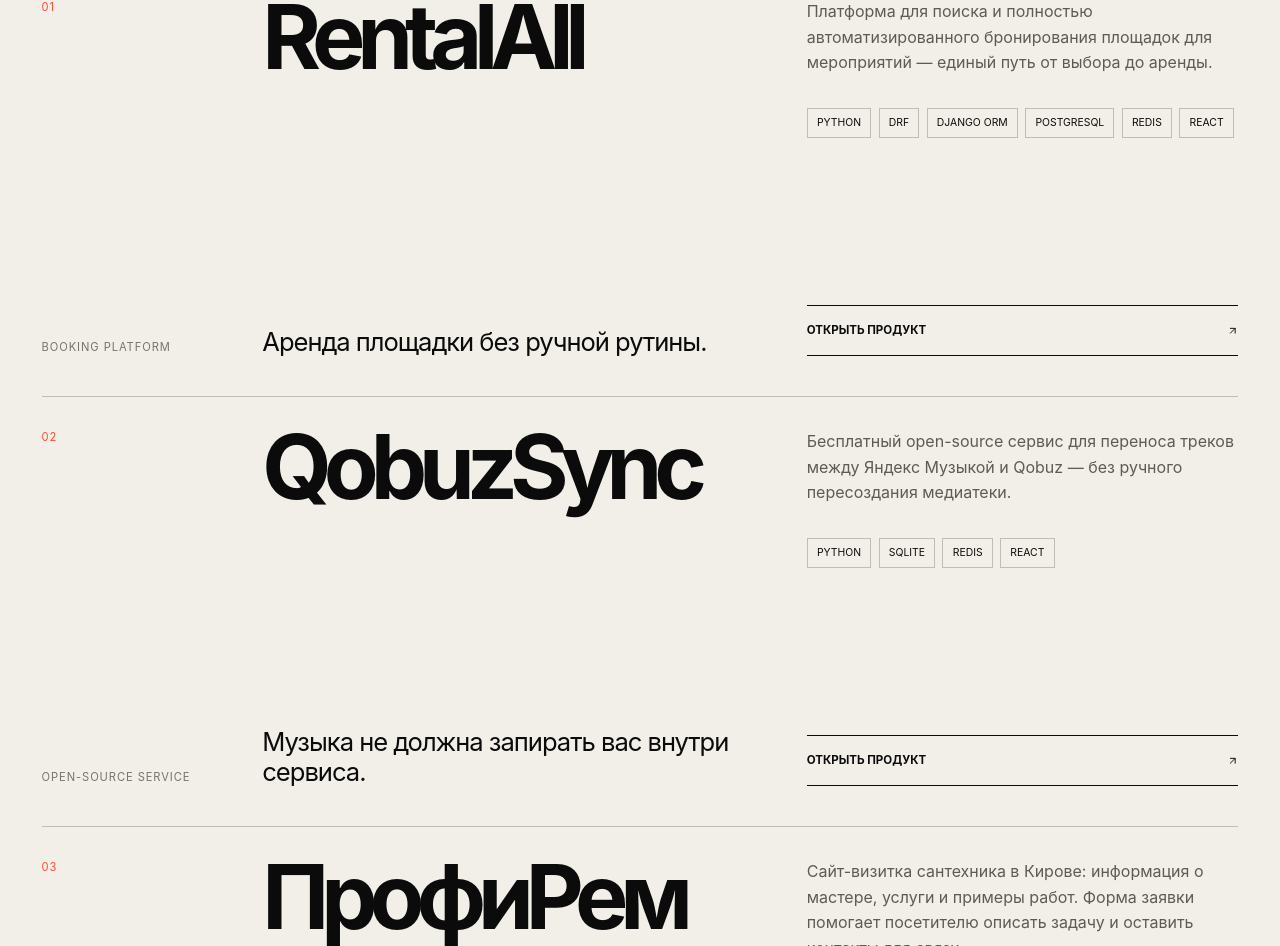
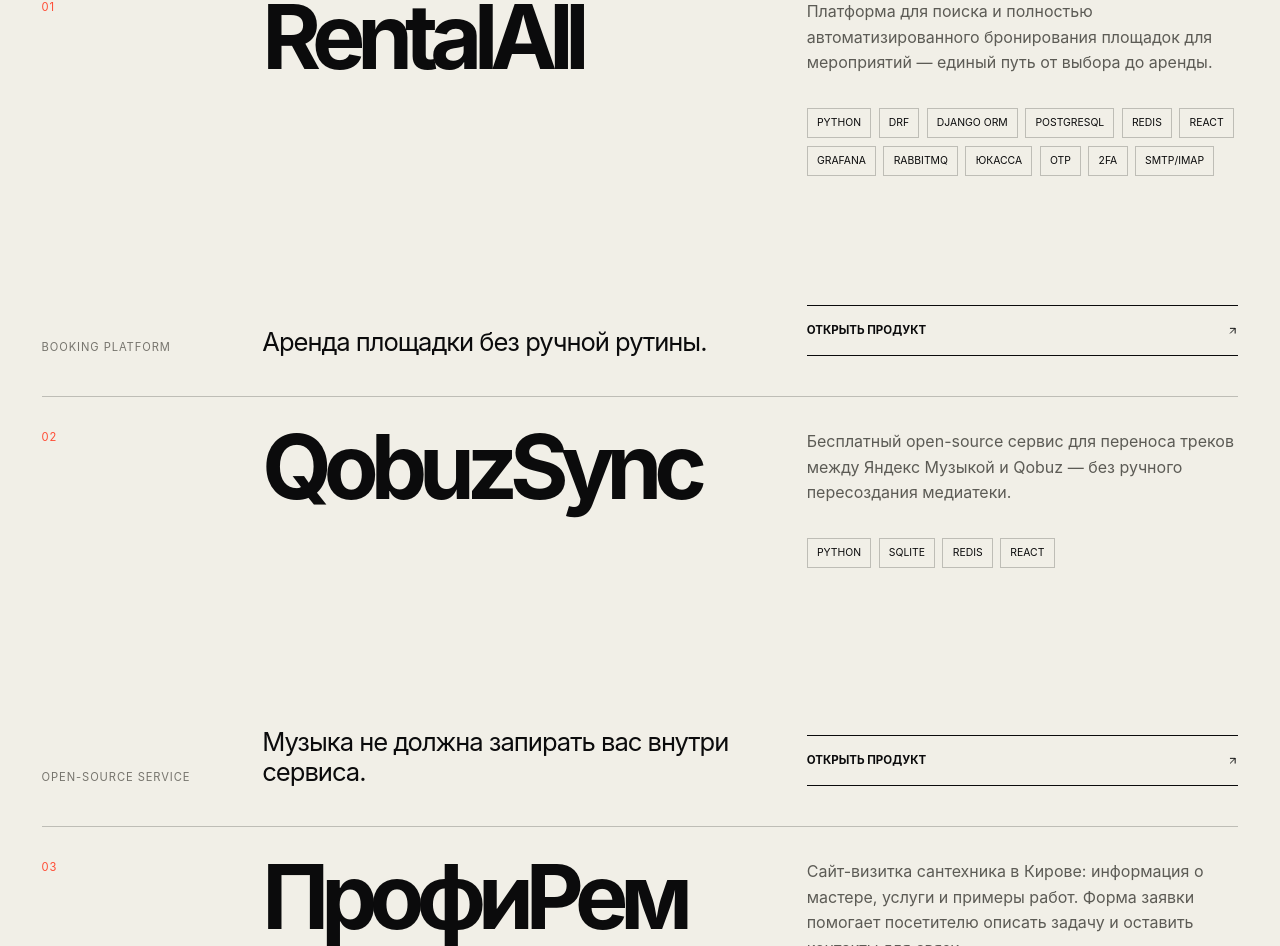
Before and after one commit to MerlinRus/me, a Next.js app: page / in a window 1280 px wide. Shown: the part 2287-3233 px from the top of the page. Built offline with nearby package versions, Linux system fonts and the light colour scheme.

Commit message:
feat: expand RentalAll technology stack

```diff
--- a/app/page.tsx
+++ b/app/page.tsx
@@ -55,7 +55,7 @@
         title: "RentalAll",
         headline: "Аренда площадки без ручной рутины.",
         text: "Платформа для поиска и полностью автоматизированного бронирования площадок для мероприятий — единый путь от выбора до аренды.",
-        stack: ["Python", "DRF", "Django ORM", "PostgreSQL", "Redis", "React"],
+        stack: ["Python", "DRF", "Django ORM", "PostgreSQL", "Redis", "React", "Grafana", "RabbitMQ", "ЮКасса", "OTP", "2FA", "SMTP/IMAP"],
         link: "https://dev.rentalall.ru",
         linkText: "Открыть продукт",
       },
@@ -170,7 +170,7 @@
         title: "RentalAll",
         headline: "Venue rental without the manual overhead.",
         text: "A platform for discovering and fully automating the booking of event venues — one path from selection to rental.",
-        stack: ["Python", "DRF", "Django ORM", "PostgreSQL", "Redis", "React"],
+        stack: ["Python", "DRF", "Django ORM", "PostgreSQL", "Redis", "React", "Grafana", "RabbitMQ", "YooKassa", "OTP", "2FA", "SMTP/IMAP"],
         link: "https://dev.rentalall.ru",
         linkText: "Open product",
       },
```
